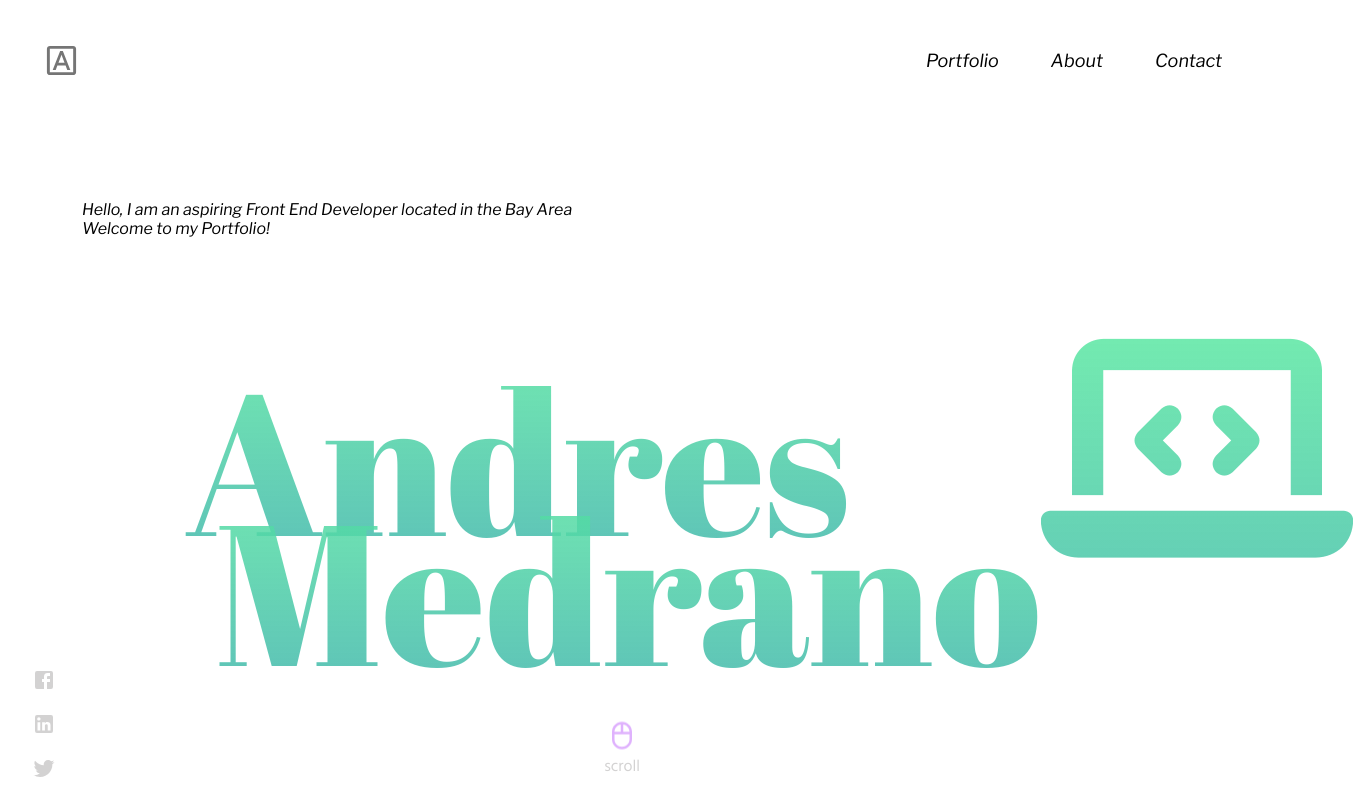
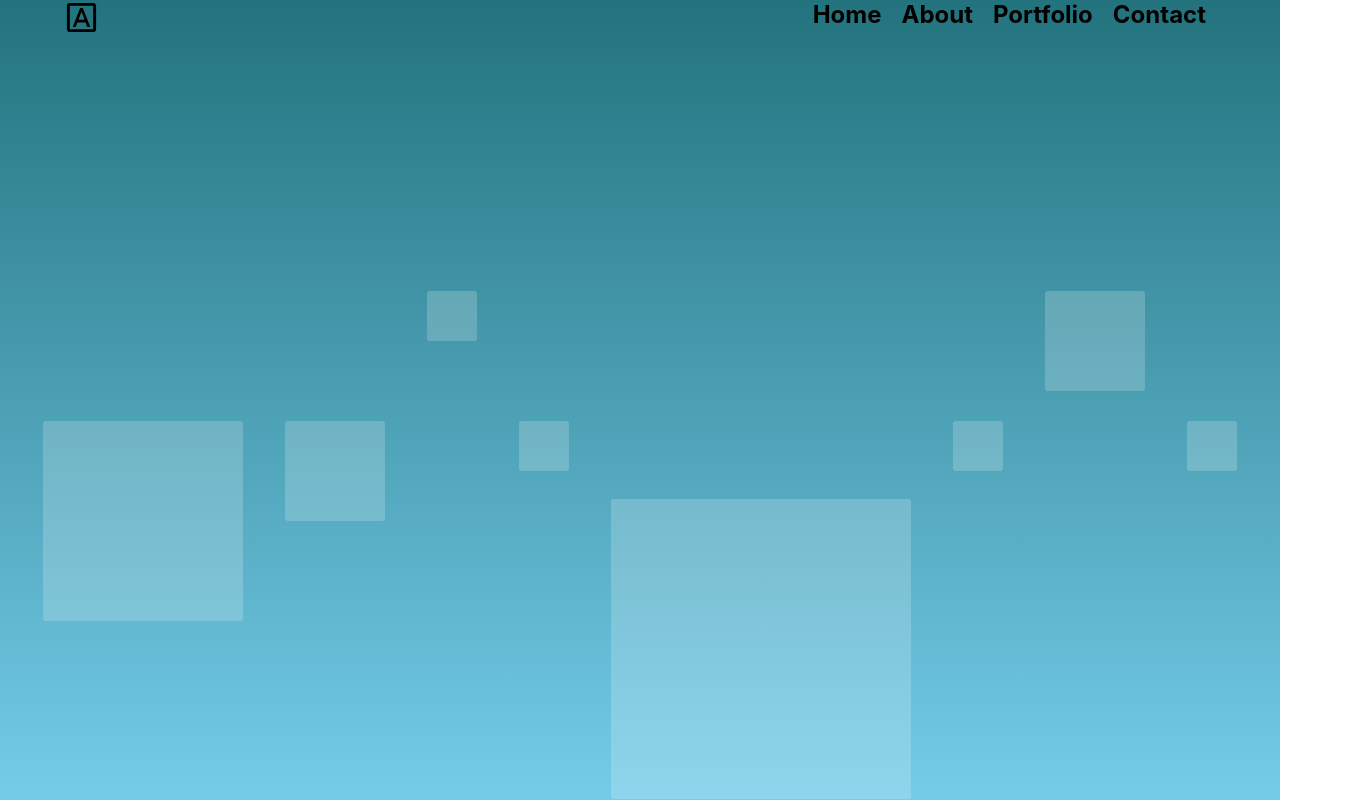
Before and after one commit to amedra13/Portfolio, a React (Create React App) app: page / in a window 1280 px wide. Shown: the top 800 px of the page, 1353 px wide, since content can reach past the window. Built offline with nearby package versions, Linux system fonts and the light colour scheme.

Commit message:
reset portfolio

```diff
--- a/src/App.css
+++ b/src/App.css
@@ -1,9 +1,10 @@
 * {
 	box-sizing: border-box;
+	margin: 0;
+	padding: 0;
 }
-
 .app {
-	width: 95vw;
-	margin: 20px auto;
+	height: 100vh;
+	width: 100vw;
 	position: relative;
 }
--- a/src/App.js
+++ b/src/App.js
@@ -1,13 +1,13 @@
 import React from 'react';
-import MainPage from './MainPage';
-import Navigation from './Navigation';
+import Background from './Background';
+import Navbar from './Navbar';
 import './App.css';
 
 function App() {
 	return (
 		<div className="app">
-			<Navigation />
-			<MainPage />
+			<Background />
+			<Navbar />
 		</div>
 	);
 }
--- /dev/null
+++ b/src/Background.css
@@ -0,0 +1,88 @@
+@keyframes float-up {
+	0% {
+		transform: translateY(0);
+	}
+	100% {
+		transform: translateY(-130vh);
+	}
+}
+@keyframes spin {
+	from {
+		transform: rotate(0);
+	}
+	to {
+		transform: rotate(360deg);
+	}
+}
+
+.background {
+	position: absolute;
+	height: 100%;
+	width: 100%;
+	background: linear-gradient(rgb(35, 115, 126), #74cce9);
+	z-index: -10;
+}
+.background__bg-bubbles {
+	position: absolute;
+	height: 60px;
+	bottom: -70px;
+	left: 0;
+	right: 0;
+	border: 1px solid pink;
+	display: flex;
+	justify-content: space-evenly;
+	z-index: -10;
+}
+.background__bg-bubbles li {
+	list-style-type: none;
+	width: 50px;
+	height: 50px;
+	z-index: 10;
+}
+.background__bg-bubbles li div {
+	width: 100%;
+	height: 100%;
+	background-color: rgba(255, 255, 255, 0.192);
+	border-radius: 3px;
+	animation: spin 5s linear infinite;
+}
+.background__bg-bubbles li:nth-child(1) {
+	width: 200px;
+	height: 200px;
+	animation: float-up 20s linear infinite;
+}
+.background__bg-bubbles li:nth-child(2) {
+	width: 100px;
+	height: 100px;
+	animation: float-up 20s linear infinite;
+}
+.background__bg-bubbles li:nth-child(3) {
+	width: 50px;
+	height: 50px;
+	animation: float-up 15s linear infinite;
+}
+.background__bg-bubbles li:nth-child(4) {
+	width: 50px;
+	height: 50px;
+	animation: float-up 20s linear infinite;
+}
+.background__bg-bubbles li:nth-child(5) {
+	width: 300px;
+	height: 300px;
+	animation: float-up 25s linear infinite;
+}
+.background__bg-bubbles li:nth-child(6) {
+	width: 50px;
+	height: 50px;
+	animation: float-up 20s linear infinite;
+}
+.background__bg-bubbles li:nth-child(7) {
+	width: 100px;
+	height: 100px;
+	animation: float-up 15s linear infinite;
+}
+.background__bg-bubbles li:nth-child(8) {
+	width: 50px;
+	height: 50px;
+	animation: float-up 20s linear infinite;
+}
--- /dev/null
+++ b/src/Background.js
@@ -0,0 +1,37 @@
+import React from 'react';
+import './Background.css';
+
+const Background = () => {
+	return (
+		<div className="background">
+			<ul className="background__bg-bubbles">
+				<li>
+					<div></div>
+				</li>
+				<li>
+					<div></div>
+				</li>
+				<li>
+					<div></div>
+				</li>
+				<li>
+					<div></div>
+				</li>
+				<li>
+					<div></div>
+				</li>
+				<li>
+					<div></div>
+				</li>
+				<li>
+					<div></div>
+				</li>
+				<li>
+					<div></div>
+				</li>
+			</ul>
+		</div>
+	);
+};
+
+export default Background;
--- /dev/null
+++ b/src/Navbar.css
@@ -0,0 +1,12 @@
+.navbar {
+	display: flex;
+	justify-content: space-between;
+	width: 90vw;
+	margin: 0 auto;
+}
+.navbar__links {
+	display: flex;
+}
+.navbar__links > * {
+	margin: 0 10px;
+}
--- /dev/null
+++ b/src/Navbar.js
@@ -0,0 +1,19 @@
+import React from 'react';
+import FontDownloadOutlinedIcon from '@material-ui/icons/FontDownloadOutlined';
+import './Navbar.css';
+
+const Navbar = () => {
+	return (
+		<div className="navbar">
+			<FontDownloadOutlinedIcon fontSize="large" />
+			<div className="navbar__links">
+				<h2>Home</h2>
+				<h2>About</h2>
+				<h2>Portfolio</h2>
+				<h2>Contact</h2>
+			</div>
+		</div>
+	);
+};
+
+export default Navbar;
```
